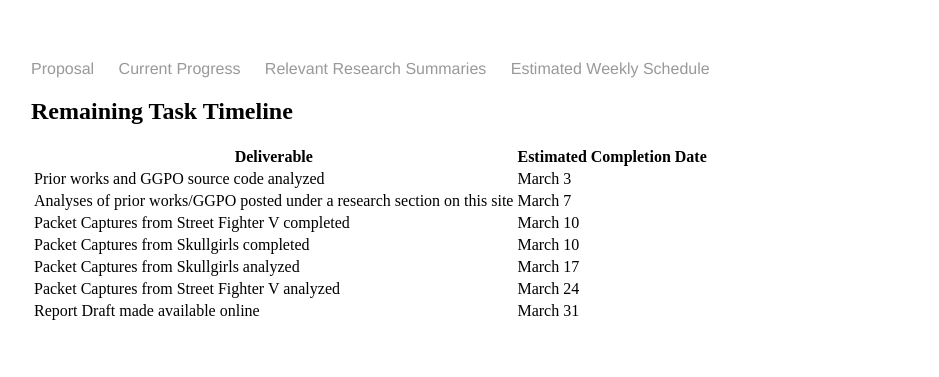
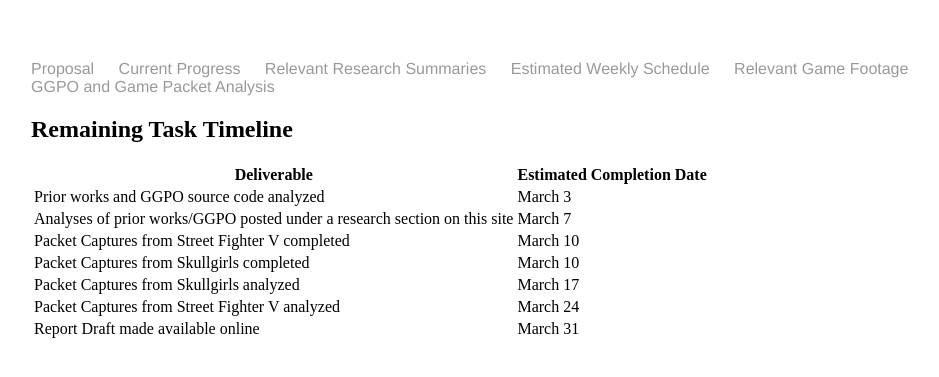
Before and after one commit to Pandakar/pandakar.github.io, a Jekyll site: the page built from netanalysis/schedule.html, in a window 1280 px wide. Shown: the top 377 px of the page, without its empty margins (161-1100 px from the left). Built offline with Jekyll 4.4.1, drawn with Linux system fonts in a browser that asks for light colours.

Commit message:
changed header links

```diff
--- a/_layouts/default.html
+++ b/_layouts/default.html
@@ -13,6 +13,8 @@
           <li><a href="/netanalysis/progress"> Current Progress <a/></li>
           <li><a href="/netanalysis/research"> Relevant Research Summaries </a></li>
           <li><a href="/netanalysis/schedule"> Estimated Weekly Schedule </a></li>
+          <li><a href="/netanalysis/videos"> Relevant Game Footage </a></li>
+          <li><a href="/netanalysis/analysis"> GGPO and Game Packet Analysis</a></li>
         </ul>
       </nav>
 
```
